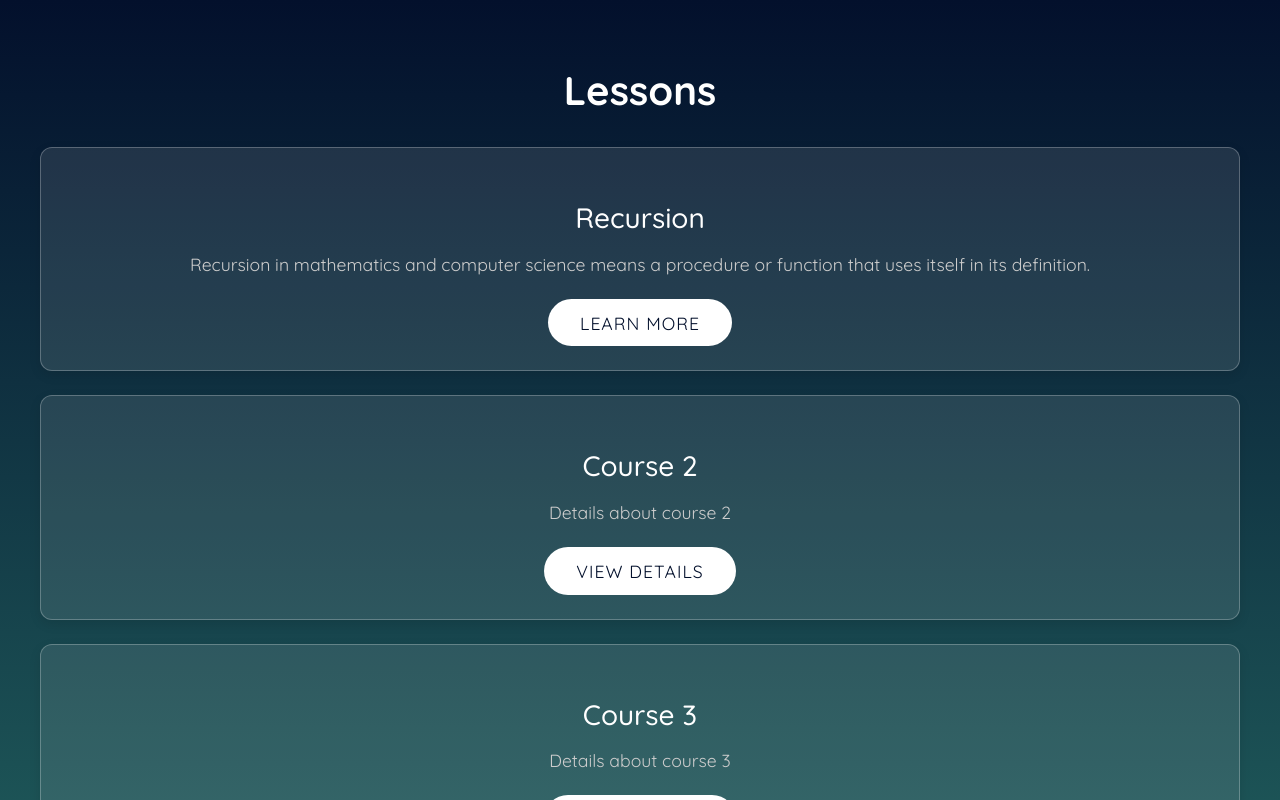
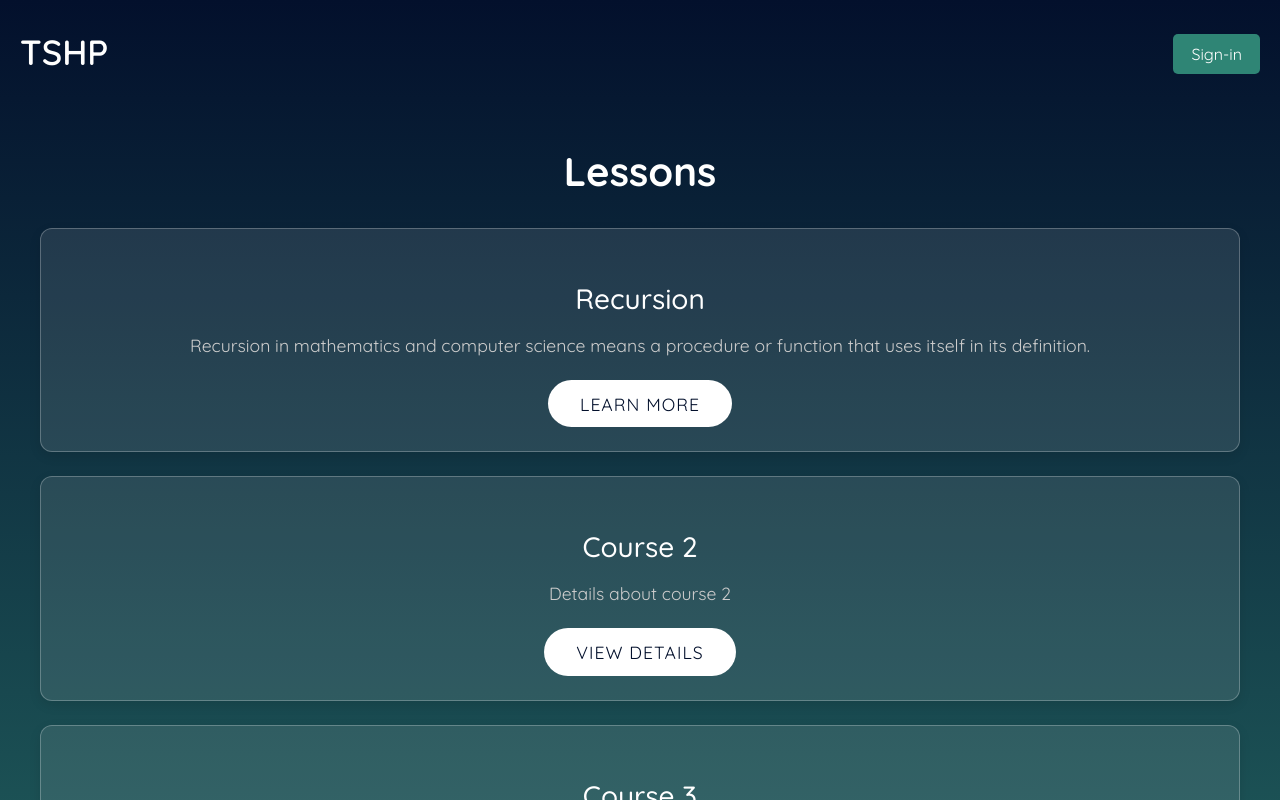
Before and after one commit to najkela/tshp, a React (Vite) app: page /courses in a window 1280 px wide. Shown: the top 800 px of the page. Built offline with nearby package versions, Linux system fonts and the light colour scheme; no server answers.

Commit message:
Dodati Headeri svuda

```diff
--- a/src/pages/Courses.css
+++ b/src/pages/Courses.css
@@ -6,7 +6,7 @@ body {
 }
 
 .courses-container {
-  padding: 2rem;
+  padding: 0;
   background: linear-gradient(180deg, #03102C, #2F8575);
   display: flex;
   flex-direction: column;
@@ -134,3 +134,80 @@ body {
 .course-card button:active {
   transform: translateY(1px);
 }
+
+.navbar {
+  width: 100%;
+  display: flex;
+  justify-content: space-between;
+  align-items: center;
+  padding: 10px 0px;
+  position: relative;
+  z-index: 1;
+}
+
+.navbar ul {
+  display: flex;
+  justify-content: center;
+  align-items: center;
+  margin-top: 10px;
+}
+
+.navbar ul li {
+  list-style: none;
+
+}
+
+.navbar ul li a {
+  padding: 10px 18px;
+  border-radius: 5px;
+  font-family: 'Quicksand', sans-serif;
+  font-size: 16px;
+  color: #fff;
+  text-decoration: none;
+  margin-right: 20px;
+}
+
+.navbar ul li span {
+  padding: 10px 18px;
+  border-radius: 5px;
+  font-family: 'Quicksand', sans-serif;
+  font-size: 16px;
+  color: #fff;
+  text-decoration: none;
+  margin-right: 20px;
+  cursor: pointer;
+}
+
+.logo {
+  font-family: 'Quicksand', sans-serif;
+  color: #fff;
+  font-size: 35px;
+  font-weight: 600;
+  text-transform: uppercase;
+  margin-top: 10px;
+  margin-left: 10px;
+}
+
+.navbar h1 {
+  font-family: 'Quicksand', sans-serif;
+  color: #fff;
+  font-size: 35px;
+  font-weight: 600;
+  text-transform: uppercase;
+  margin-top: 10px;
+  margin-left: 10px;
+}
+
+.nav-link {
+  text-decoration: none;
+  cursor: pointer;
+}
+
+.nav-link:hover {
+  text-decoration: none;
+}
+
+.username:hover {
+  background-color: #246f62;
+  /* Tamnija nijansa */
+}
--- a/src/pages/Courses.jsx
+++ b/src/pages/Courses.jsx
@@ -1,19 +1,99 @@
-import React from 'react';
+import React, { useEffect, useState, useRef } from 'react';
 import './Courses.css';
+import { Link } from 'react-router-dom';
+import { useAuth } from '../contexts/authContext';
+import { doc, getDoc } from 'firebase/firestore';
+import { db } from '../firebase-config';
+import { signOut } from 'firebase/auth';
+import { auth } from '../firebase-config';
 import { useNavigate } from 'react-router-dom';
-import '../components/Header';
-import Header from '../components/Header';
 
 const Courses = () => {
 
+  const { currentUser, userLoggedIn } = useAuth();
+  const [username, setUsername] = useState('');
+  const [isDropdownOpen, setIsDropdownOpen] = useState(false);
+  const [error, setError] = useState('');
+  const dropdownRef = useRef(null); // Referenca za dropdown
+
+  useEffect(() => {
+    const fetchUsername = async () => {
+      if (currentUser) {
+        try {
+          const userDoc = doc(db, 'users', currentUser.uid); // Referenca na dokument
+          const userSnap = await getDoc(userDoc); // Dohvati podatke dokumenta
+          if (userSnap.exists()) {
+            setUsername(userSnap.data().username || 'Anonimni kul korisnik'); // Postavi username
+          } else {
+            console.error('Dokument ne postoji!');
+          }
+        } catch (error) {
+          console.error('Greška pri dohvatanju podataka:', error);
+        }
+      }
+    };
+
+    fetchUsername();
+  }, [currentUser]);
+
   const navigate = useNavigate();
 
-  const handleButtonClick = (courseName) => {
-    navigate(`/courses/${courseName}`);
+  const handleButtonClick = (path) => {
+    navigate(`/courses/${path}`);
   };
 
+  const toggleDropdown = () => {
+    setIsDropdownOpen(!isDropdownOpen); // Togluje dropdown
+  };
+
+  const handleSignOut = async () => {
+    try {
+      await signOut(auth);
+      setError('');
+    } catch (error) {
+      setError('Greška pri izlogovanju!');
+    }
+  };
+
+  const handleOutsideClick = (e) => {
+    if (dropdownRef.current && !dropdownRef.current.contains(e.target)) {
+      setIsDropdownOpen(false); // Zatvori dropdown
+    }
+  };
+
+  useEffect(() => {
+    if (isDropdownOpen) {
+      document.addEventListener('mousedown', handleOutsideClick);
+    } else {
+      document.removeEventListener('mousedown', handleOutsideClick);
+    }
+
+    return () => {
+      document.removeEventListener('mousedown', handleOutsideClick); // Čišćenje eventa
+    };
+  }, [isDropdownOpen]);
+
   return (
+    <>
       <div className="courses-container">
+        <nav className='navbar'>
+          <Link to="/" className="logo"><h1>TSHP</h1></Link>
+          <ul>
+            {!userLoggedIn ? (
+              <li><Link to="/login" className="nav-link username">Sign-in</Link></li>
+            ) : (
+              <li className="dropdown" ref={dropdownRef}>
+                <span onClick={toggleDropdown} className="username">{username}</span>
+                {isDropdownOpen && (
+                  <div className="dropdown-menu">
+                    <p>Score: {currentUser?.score}</p>
+                    <button onClick={handleSignOut} className="dropdown-item">Sign Out</button>
+                  </div>
+                )}
+              </li>
+            )}
+          </ul>
+        </nav>
         <div className='open'>
           <div class="sloj"></div>
           <div class="sloj"></div>
@@ -48,6 +128,7 @@ const Courses = () => {
           </div>
         </div>
       </div>
+    </>
   );
 };
 
--- a/src/pages/Courses/RekurzijaKurs.jsx
+++ b/src/pages/Courses/RekurzijaKurs.jsx
@@ -1,12 +1,77 @@
-import React, { useId } from 'react';
-import { useEffect, useState } from 'react';
-import { collection, query, orderBy, addDoc, onSnapshot, serverTimestamp, doc } from 'firebase/firestore';
+import { collection, query, orderBy, addDoc, onSnapshot, serverTimestamp, doc, getDoc } from 'firebase/firestore';
 import { db } from '../../firebase-config';
 import { useAuth } from '../../contexts/authContext';
 import './RekurzijaKurs.css';
+import React, { useEffect, useState, useRef } from 'react';
+import { Link } from 'react-router-dom';
+import { signOut } from 'firebase/auth';
+import { auth } from '../../firebase-config';
+import { useNavigate } from 'react-router-dom';
 
 const RekurzijaKurs = () => {
-    const { currentUser, userLoggedIn } = useAuth();
+  const { currentUser, userLoggedIn } = useAuth();
+  const [username, setUsername] = useState('');
+  const [isDropdownOpen, setIsDropdownOpen] = useState(false);
+  const [error, setError] = useState('');
+  const dropdownRef = useRef(null); // Referenca za dropdown
+
+  useEffect(() => {
+    const fetchUsername = async () => {
+      if (currentUser) {
+        try {
+          const userDoc = doc(db, 'users', currentUser.uid); // Referenca na dokument
+          const userSnap = await getDoc(userDoc); // Dohvati podatke dokumenta
+          if (userSnap.exists()) {
+            setUsername(userSnap.data().username || 'Anonimni kul korisnik'); // Postavi username
+          } else {
+            console.error('Dokument ne postoji!');
+          }
+        } catch (error) {
+          console.error('Greška pri dohvatanju podataka:', error);
+        }
+      }
+    };
+
+    fetchUsername();
+  }, [currentUser]);
+
+  const navigate = useNavigate();
+
+  const handleButtonClick = (path) => {
+    navigate(`/${path}`);
+  };
+
+  const toggleDropdown = () => {
+    setIsDropdownOpen(!isDropdownOpen); // Togluje dropdown
+  };
+
+  const handleSignOut = async () => {
+    try {
+      await signOut(auth);
+      setError('');
+    } catch (error) {
+      setError('Greška pri izlogovanju!');
+    }
+  };
+
+  const handleOutsideClick = (e) => {
+    if (dropdownRef.current && !dropdownRef.current.contains(e.target)) {
+      setIsDropdownOpen(false); // Zatvori dropdown
+    }
+  };
+
+  useEffect(() => {
+    if (isDropdownOpen) {
+      document.addEventListener('mousedown', handleOutsideClick);
+    } else {
+      document.removeEventListener('mousedown', handleOutsideClick);
+    }
+
+    return () => {
+      document.removeEventListener('mousedown', handleOutsideClick); // Čišćenje eventa
+    };
+  }, [isDropdownOpen]);
+
     const [messages, setMessages] = useState([]);
     const [formValue, setFormValue] = useState("");
 
@@ -43,6 +108,26 @@ const RekurzijaKurs = () => {
     };
 
     return (
+        <>
+        <nav className='navbar'>
+          <Link to="/" className="logo"><h1>TSHP</h1></Link>
+          <ul>
+          <li><Link to="/courses" className="nav-link username">Lessons</Link></li>
+            {!userLoggedIn ? (
+              <li><Link to="/login" className="nav-link username">Sign-in</Link></li>
+            ) : (
+              <li className="dropdown" ref={dropdownRef}>
+                <span onClick={toggleDropdown} className="username">{username}</span>
+                {isDropdownOpen && (
+                  <div className="dropdown-menu">
+                    <p>Score: {currentUser?.score}</p>
+                    <button onClick={handleSignOut} className="dropdown-item">Sign Out</button>
+                  </div>
+                )}
+              </li>
+            )}
+          </ul>
+        </nav>
         <div className="course-container">
             <div className='open'>
                 <div class="sloj"></div>
@@ -118,6 +203,7 @@ const RekurzijaKurs = () => {
                 </div>
             </div>
         </div>
+        </>
     );
 };
 
--- a/src/pages/Home.jsx
+++ b/src/pages/Home.jsx
@@ -1,6 +1,5 @@
 import React, { useEffect, useState, useRef } from 'react';
 import './Home.css';
-import AnimatedText from '../components/AnimatedText.jsx';
 import { Link } from 'react-router-dom';
 import { useAuth } from '../contexts/authContext';
 import { doc, getDoc } from 'firebase/firestore';
--- a/src/pages/Login.css
+++ b/src/pages/Login.css
@@ -140,3 +140,80 @@ button:active {
 .google-sign-in:hover {
   background-color: #c5362b;
 }
+
+.navbar {
+  width: 100%;
+  display: flex;
+  justify-content: space-between;
+  align-items: center;
+  padding: 10px 0px;
+  position: relative;
+  z-index: 1;
+}
+
+.navbar ul {
+  display: flex;
+  justify-content: center;
+  align-items: center;
+  margin-top: 10px;
+}
+
+.navbar ul li {
+  list-style: none;
+
+}
+
+.navbar ul li a {
+  padding: 10px 18px;
+  border-radius: 5px;
+  font-family: 'Quicksand', sans-serif;
+  font-size: 16px;
+  color: #fff;
+  text-decoration: none;
+  margin-right: 20px;
+}
+
+.navbar ul li span {
+  padding: 10px 18px;
+  border-radius: 5px;
+  font-family: 'Quicksand', sans-serif;
+  font-size: 16px;
+  color: #fff;
+  text-decoration: none;
+  margin-right: 20px;
+  cursor: pointer;
+}
+
+.logo {
+  font-family: 'Quicksand', sans-serif;
+  color: #fff;
+  font-size: 35px;
+  font-weight: 600;
+  text-transform: uppercase;
+  margin-top: 10px;
+  margin-left: 10px;
+}
+
+.navbar h1 {
+  font-family: 'Quicksand', sans-serif;
+  color: #fff;
+  font-size: 35px;
+  font-weight: 600;
+  text-transform: uppercase;
+  margin-top: 10px;
+  margin-left: 10px;
+}
+
+.nav-link {
+  text-decoration: none;
+  cursor: pointer;
+}
+
+.nav-link:hover {
+  text-decoration: none;
+}
+
+.username:hover {
+  background-color: #246f62;
+  /* Tamnija nijansa */
+}
--- a/src/pages/Login.jsx
+++ b/src/pages/Login.jsx
@@ -11,7 +11,7 @@ import { useNavigate } from "react-router";
 import { doc } from 'firebase/firestore';
 import { setDoc } from 'firebase/firestore';
 import { db } from '../firebase-config';
-import Header from '../components/Header';
+import { Link } from 'react-router-dom';
 
 
 const Login = () => {
@@ -96,6 +96,10 @@ const Login = () => {
 
   return (
   <>
+    <nav className='navbar'>
+      <Link to="/" className="logo"><h1>TSHP</h1></Link>
+    </nav>
+
     <div className="login-container">
       <h2>{isRegistering ? 'Register' : 'Sign-in'}</h2>
       {error && <p className="error-message">{error}</p>}
```
Lines whose indentation alone changed are shown as unchanged.
